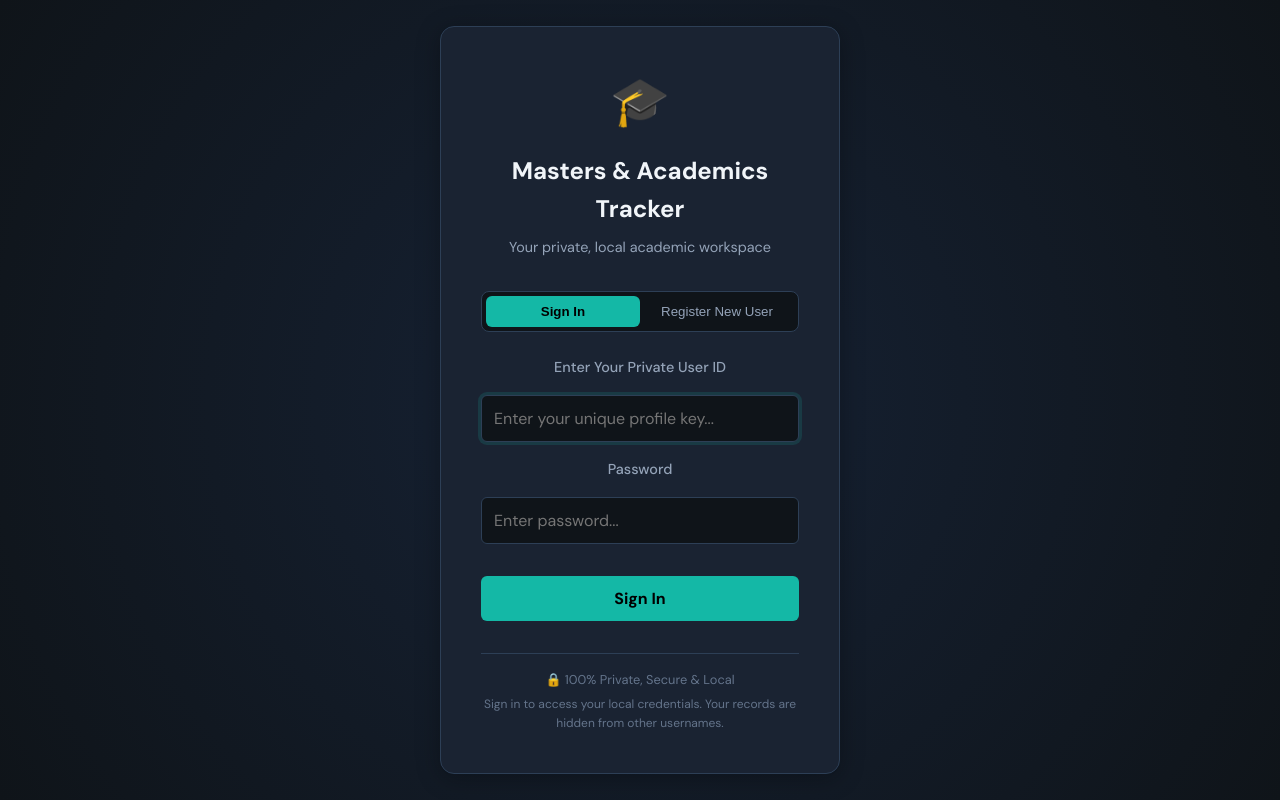
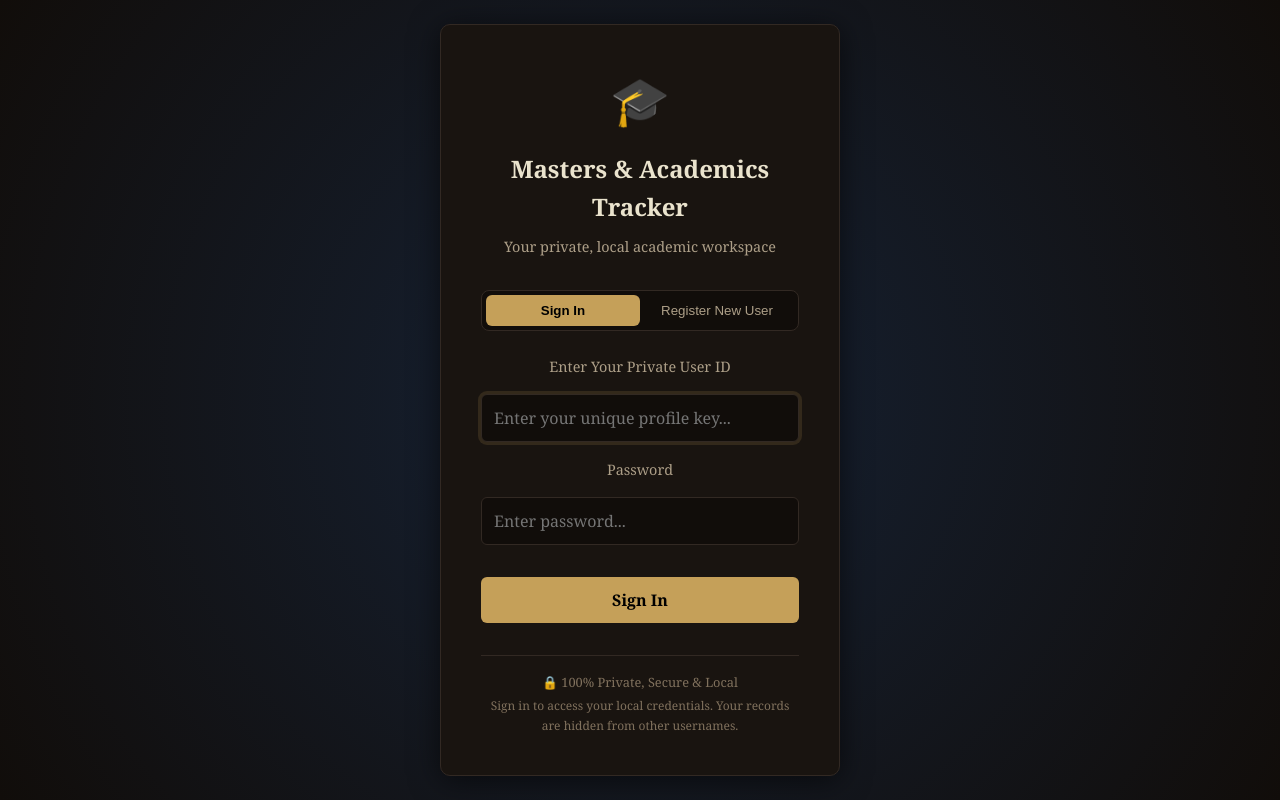
Before and after one commit to Saibts/-Masters-Journey-Tracker-with-AI-Resume-Analyzer, a React (Vite) app: page / in a window 1280 px wide. Built offline with nearby package versions, Linux system fonts and the light colour scheme.

Commit message:
Configure permanent Vintage Dark Academia default theme with Light Academia toggle support

```diff
--- a/src/App.jsx
+++ b/src/App.jsx
@@ -27,6 +27,12 @@ export default function App() {
   const [activeTab, setActiveTab] = useState('dashboard');
   const [state, setState] = useState(() => loadState());
   const [matchedColleges, setMatchedColleges] = useState([]);
+  const [theme, setTheme] = useState(() => localStorage.getItem('masters-journey-tracker-theme') || 'dark');
+
+  useEffect(() => {
+    document.documentElement.setAttribute('data-theme', theme);
+    localStorage.setItem('masters-journey-tracker-theme', theme);
+  }, [theme]);
 
   const refreshState = useCallback(() => {
     const newState = loadState();
@@ -163,6 +169,8 @@ export default function App() {
         onLogout={handleLogout}
         portal={portal}
         onSwitchPortal={handleSwitchPortal}
+        theme={theme}
+        onToggleTheme={() => setTheme((prev) => (prev === 'dark' ? 'light' : 'dark'))}
       />
       <main className="main-content">
         <header className="page-header">
--- a/src/components/Sidebar.jsx
+++ b/src/components/Sidebar.jsx
@@ -8,7 +8,7 @@ const ALL_NAV_ITEMS = [
   { id: 'tracker', label: 'Application Tracker', icon: '▦' },
 ];
 
-export default function Sidebar({ activeTab, onTabChange, currentUser, onLogout, portal, onSwitchPortal }) {
+export default function Sidebar({ activeTab, onTabChange, currentUser, onLogout, portal, onSwitchPortal, theme, onToggleTheme }) {
   const filteredItems = ALL_NAV_ITEMS.filter((item) => {
     if (portal === 'academic') {
       return ['academic', 'projects', 'dashboard'].includes(item.id);
@@ -64,6 +64,11 @@ export default function Sidebar({ activeTab, onTabChange, currentUser, onLogout,
             ⇄ Switch Portal
           </button>
         )}
+        {currentUser && (
+          <button className="logout-btn" onClick={onToggleTheme} style={{ background: 'var(--bg-elevated)', color: 'var(--text-primary)', border: '1px solid var(--border)', marginBottom: '0.25rem' }}>
+            {theme === 'dark' ? '☀️ Light Academia' : '🌙 Dark Academia'}
+          </button>
+        )}
         <p className="storage-badge">💾 LocalStorage Active</p>
         {currentUser && (
           <button className="logout-btn" onClick={onLogout}>
--- a/src/styles/index.css
+++ b/src/styles/index.css
@@ -1,25 +1,44 @@
 :root {
-  --bg-deep: #0f1419;
-  --bg-slate: #1a2332;
-  --bg-card: #1e2a3a;
-  --bg-elevated: #243044;
-  --text-primary: #f1f5f9;
-  --text-secondary: #94a3b8;
-  --text-muted: #64748b;
-  --accent-teal: #14b8a6;
-  --accent-teal-dim: #0d9488;
-  --accent-teal-glow: rgba(20, 184, 166, 0.15);
-  --border: #2d3f56;
-  --border-light: #3d5270;
-  --success: #22c55e;
-  --warning: #f59e0b;
-  --purple: #a855f7;
-  --radius: 10px;
-  --radius-lg: 14px;
-  --shadow: 0 4px 24px rgba(0, 0, 0, 0.3);
-  --font-sans: 'DM Sans', system-ui, sans-serif;
-  --font-mono: 'JetBrains Mono', monospace;
+  --bg-deep: #110d0a;
+  --bg-slate: #191410;
+  --bg-card: #221c17;
+  --bg-elevated: #2a221d;
+  --text-primary: #eae3cd;
+  --text-secondary: #ad9f88;
+  --text-muted: #80715d;
+  --accent-teal: #c5a059;
+  --accent-teal-dim: #a48141;
+  --accent-teal-glow: rgba(197, 160, 89, 0.15);
+  --border: #322923;
+  --border-light: #4a3d35;
+  --success: #3b5e47;
+  --warning: #c99b22;
+  --purple: #8b4513;
+  --radius: 6px;
+  --radius-lg: 10px;
+  --shadow: 0 4px 30px rgba(0, 0, 0, 0.6);
+  --font-sans: 'Lora', 'Georgia', serif;
+  --font-mono: 'Courier New', Courier, monospace;
   --sidebar-width: 260px;
+}
+
+[data-theme='light'] {
+  --bg-deep: #f7f4eb;
+  --bg-slate: #eedec9;
+  --bg-card: #f2ede0;
+  --bg-elevated: #e8dfcf;
+  --text-primary: #2c221a;
+  --text-secondary: #5c4e3f;
+  --text-muted: #857563;
+  --accent-teal: #a67c52;
+  --accent-teal-dim: #8b6239;
+  --accent-teal-glow: rgba(166, 124, 82, 0.15);
+  --border: #d7cbb6;
+  --border-light: #c2b59f;
+  --success: #496350;
+  --warning: #b37e0e;
+  --purple: #8b5b2e;
+  --shadow: 0 4px 20px rgba(44, 34, 26, 0.15);
 }
 
 *,
```
